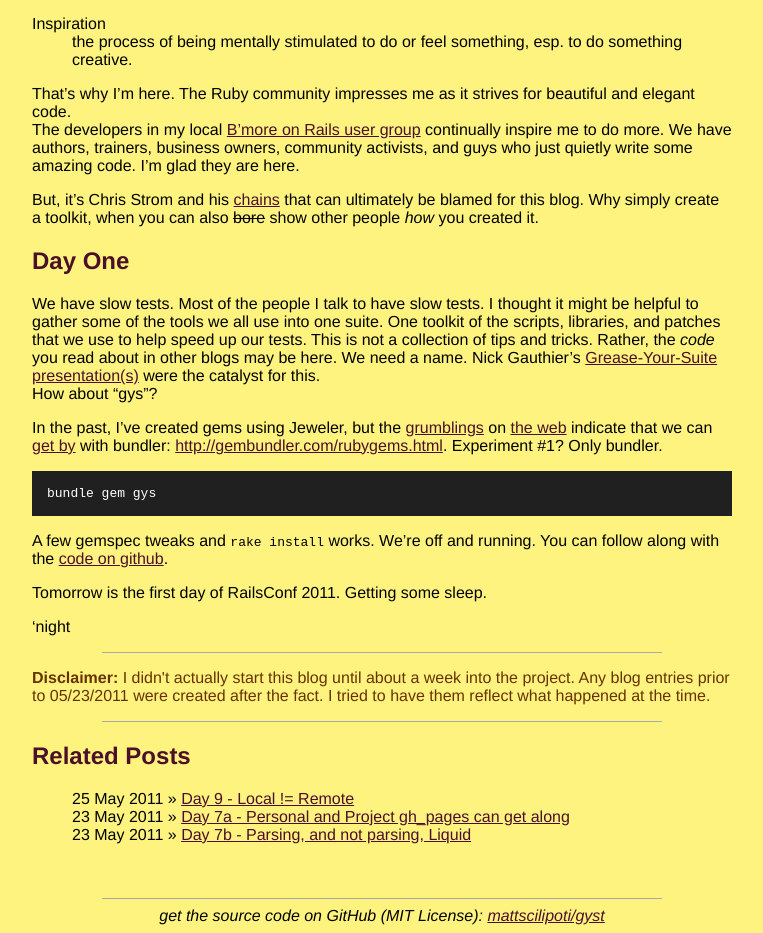
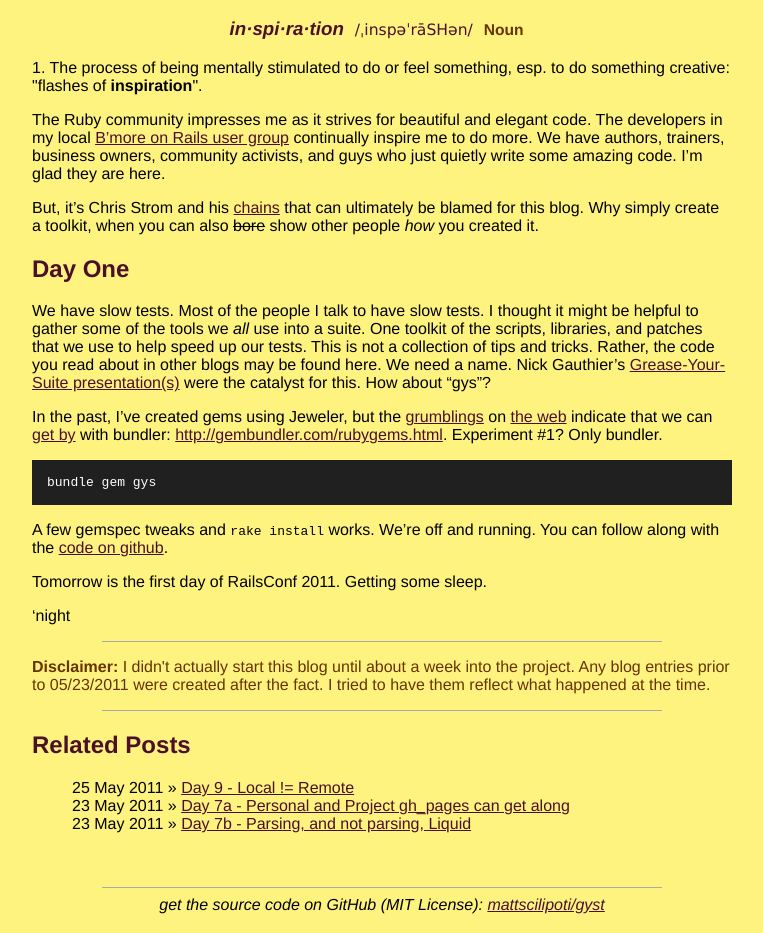
Before and after one commit to mattscilipoti/gyst, a Jekyll site: the page built from _posts/2011-05-16-bundle-gem-gys.md, in a window 1280 px wide. Shown: the part 174-1107 px from the top of the page, without its empty margins (258-1021 px from the left). Built offline with Jekyll 4.4.1, drawn with Linux system fonts in a browser that asks for light colours; Markdown is read by kramdown in place of the engine named in the settings; some of the changed text lies outside the part shown.

Commit message:
post update: tweak Inspiration

```diff
--- a/_posts/2011-05-16-bundle-gem-gys.md
+++ b/_posts/2011-05-16-bundle-gem-gys.md
@@ -3,27 +3,29 @@
 title: Day 1 - bundle gem gys
 ---
 
-Preface
--------
 
+
+<br/>
 Inspiration
-: the process of being mentally stimulated to do or feel something, esp. to do something creative.
+-----------
 
-That's why I'm here.  The Ruby community impresses me as it strives for beautiful and elegant code.
-The developers in my local [B'more on Rails user group](http://bmoreonrails.org/) continually inspire me to do more.  We have authors, trainers, business owners, community activists, and guys who just quietly write some amazing code.  I'm glad they are here.
+<h3 class="r g0"><em>in·spi·ra·tion</em><span style="font:smaller 'Doulos SIL','Gentum','TITUS Cyberbit Basic','Junicode','Aborigonal Serif','Arial Unicode MS','Lucida Sans Unicode','Chrysanthi Unicode';margin:0 0 0 .7em">/ˌinspəˈrāSHən/</span><span class="word_type" style="font-size:smaller;margin:0 .7em">Noun</span></h3>
+
+<p>1. The process of being mentally stimulated to do or feel something, esp. to do something creative:  "flashes of <b>inspiration</b>".</p>
+
+The Ruby community impresses me as it strives for beautiful and elegant code.  The developers in my local [B'more on Rails user group](http://bmoreonrails.org/) continually inspire me to do more.  We have authors, trainers, business owners, community activists, and guys who just quietly write some amazing code.  I'm glad they are here.
 
 But, it's Chris Strom and his [chains](http://japhr.blogspot.com/2011/04/my-chain-3.html) that can ultimately be blamed for this blog.  Why simply create a toolkit, when you can also <del>bore</del> show other people *how* you created it.
 
 Day One
 -------
 We have slow tests.  Most of the people I talk to have slow tests.  I
-thought it might be helpful to gather some of the tools we all use into
-one suite.  One toolkit of the scripts, libraries, and patches that we
+thought it might be helpful to gather some of the tools we _all_ use into
+a suite.  One toolkit of the scripts, libraries, and patches that we
 use to help speed up our tests.  This is not a collection of tips and
-tricks.  Rather, the *code* you read about in other blogs may be here.
+tricks.  Rather, the code you read about in other blogs may be found here.
 We need a name.  Nick Gauthier's
-[Grease-Your-Suite presentation(s)][gys_showoff] were the catalyst for this.
-How about "gys"?
+[Grease-Your-Suite presentation(s)][gys_showoff] were the catalyst for this.  How about "gys"?
 
 
 In the past, I've created gems using Jeweler, but the [grumblings][bundler1] on [the web][bundler2] indicate
--- a/css/screen.css
+++ b/css/screen.css
@@ -41,3 +41,4 @@
   width: 150px;
 }
 .pass { color: green; }
+.word_type { color: #663300 }
```
